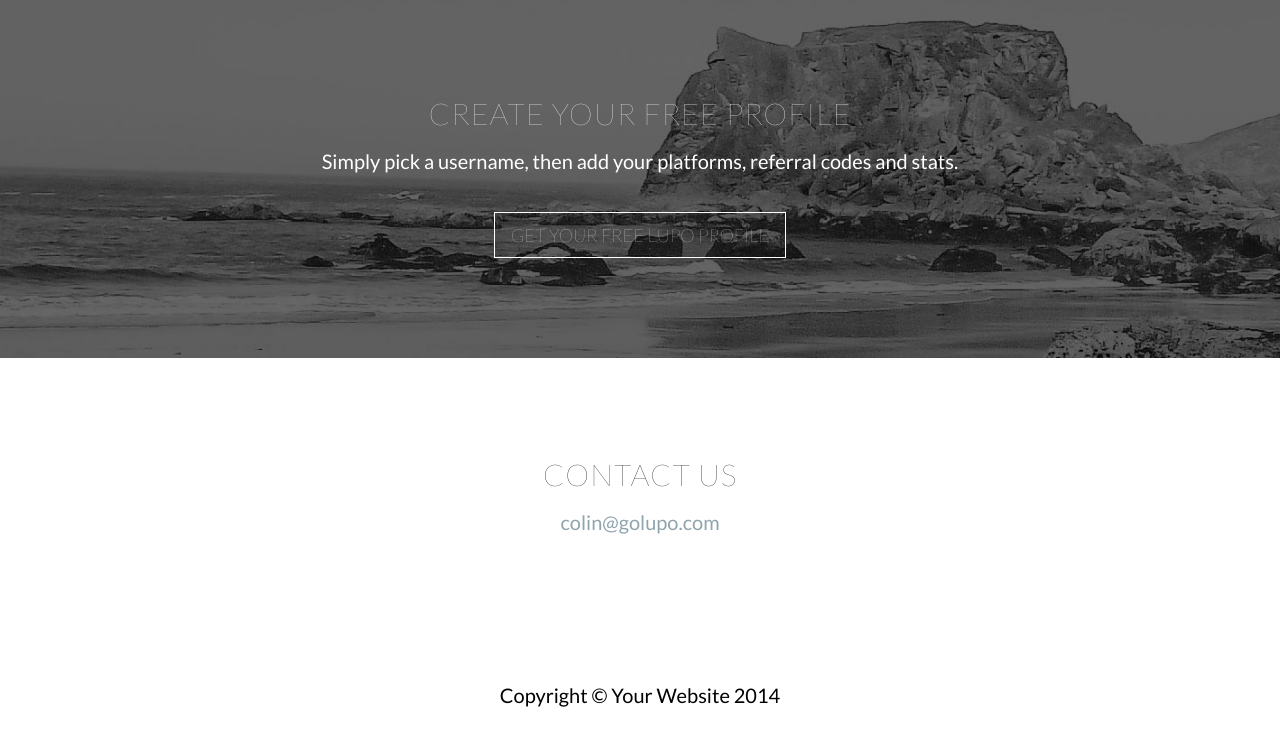
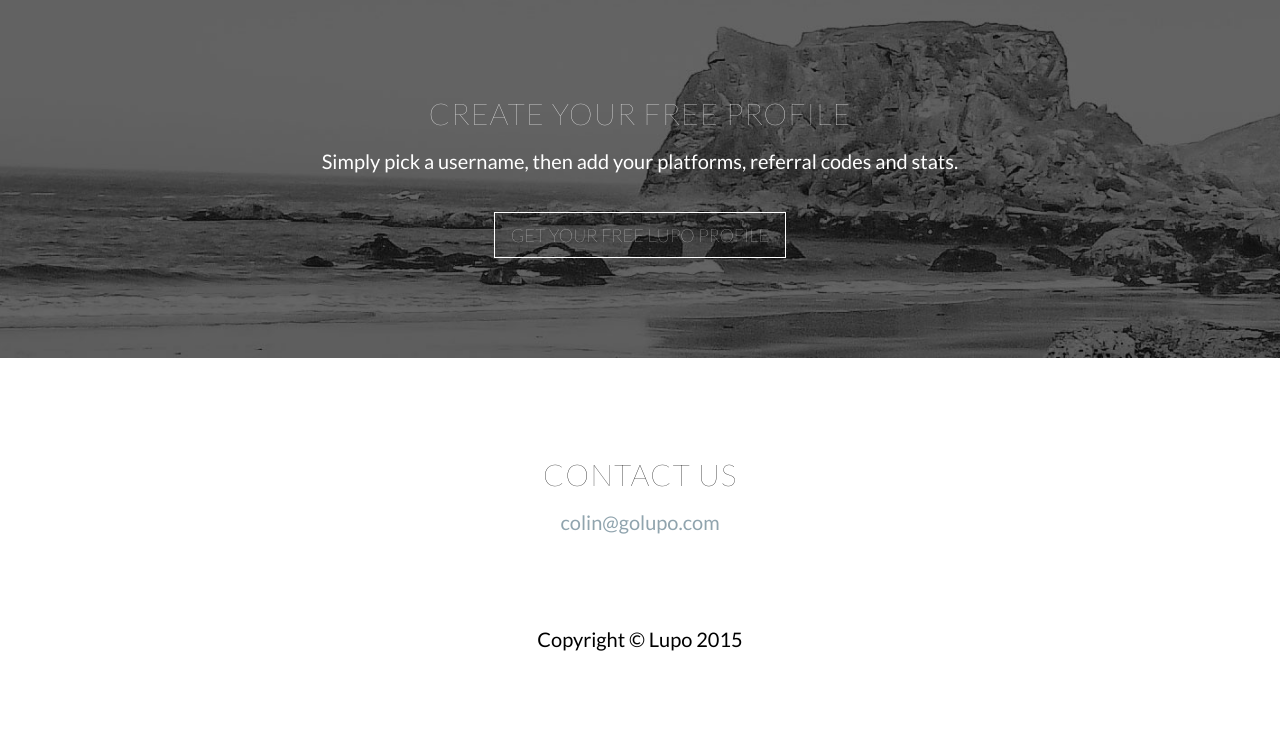
Before and after one commit to sololupo/lupo-demo, a website: page home/index.html in a window 1280 px wide. Shown: the part 1451-2196 px from the top of the page. After the commit the page ends 2156 px from the top, so only its background shows below. Drawn offline with Linux system fonts and the light colour scheme; some packages are replaced by stand-ins of ours.

```diff
--- a/home/index.html
+++ b/home/index.html
@@ -137,13 +137,13 @@
 
                 <p><a href="mailto:colin@golupo.com">colin@golupo.com</a>
                 </p>
-                <ul class="list-inline banner-social-buttons">
+              <!--   <ul class="list-inline banner-social-buttons">
                     <li>
                         <a href="https://twitter.com/golupo" class="btn btn-default btn-lg"><i class="fa fa-twitter fa-fw"></i> <span class="network-name">Twitter</span></a>
                     </li>
 
 
-                </ul>
+                </ul> -->
             </div>
         </div>
     </section>
@@ -152,7 +152,7 @@
     <!-- Footer -->
     <footer>
         <div class="container text-center">
-            <p>Copyright &copy; Your Website 2014</p>
+            <p>Copyright &copy; Lupo 2015</p>
         </div>
     </footer>
 
```
